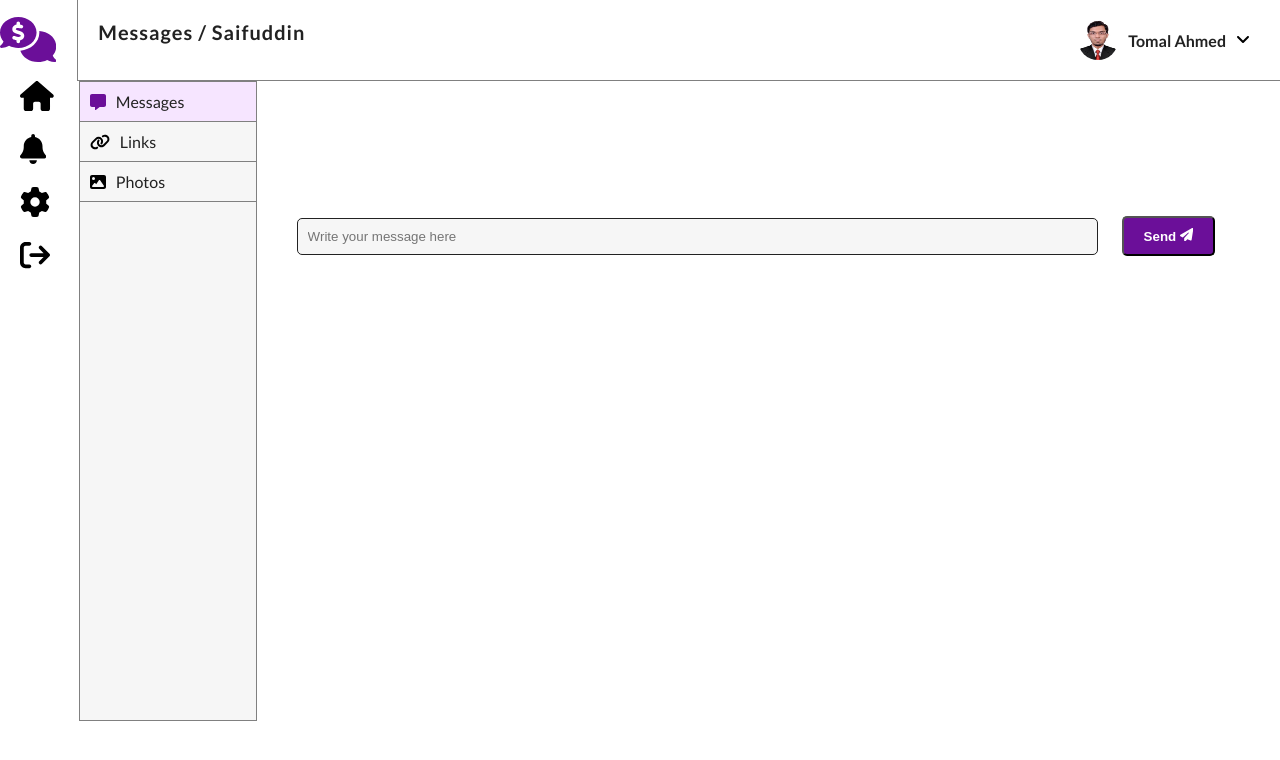
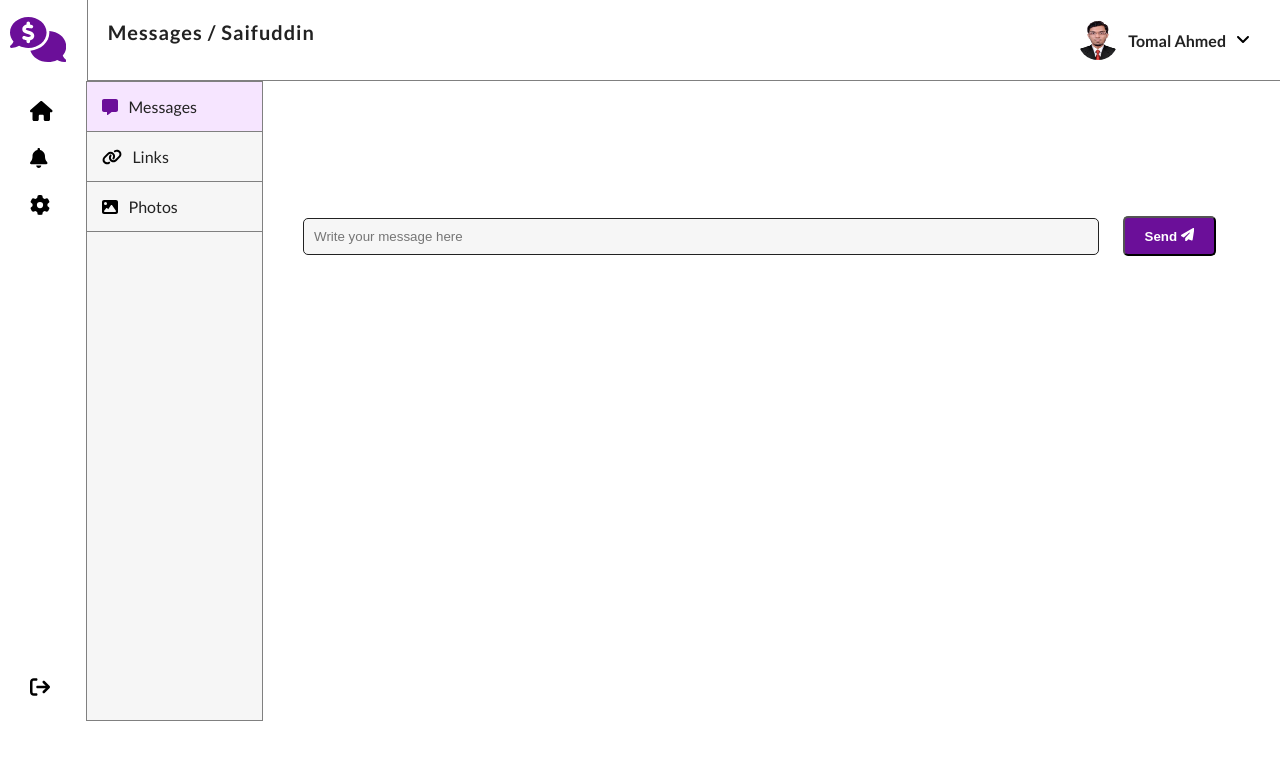
Before and after one commit to rehanmosabbir/frontend-final-assignment, a plain HTML site: page index.html in a window 1280 px wide. Drawn offline with Linux system fonts and the light colour scheme.

Commit message:
fix some UI issues

```diff
--- a/css/style.css
+++ b/css/style.css
@@ -15,6 +15,10 @@ body {
 
 .logo {
   font-size: 45px;
+}
+.logo-box {
+  margin-left: 10px;
+  width: 5%;
 }
 
 .logo-box svg {
@@ -54,10 +58,6 @@ body {
   border-radius: 50%;
 }
 
-.logo-box {
-  width: 5%;
-}
-
 .header {
   display: flex;
   align-items: center;
@@ -80,7 +80,7 @@ body {
 .photos {
   display: flex;
   align-items: center;
-  padding: 10px;
+  padding: 15px;
   border-bottom: 1px solid gray;
 }
 
@@ -104,20 +104,27 @@ body {
   background-color: #f6f6f6;
   height: 80vh;
   width: 20%;
-  margin-left: 25px;
+  margin-left: 33px;
   border: 1px solid gray;
 }
 
 .mini-sidebar {
   width: 5%;
   height: 80vh;
-  padding-left: 20px;
+  padding-left: 30px;
+  padding-top: 20px;
+  position: relative;
 }
 
 .mini-sidebar-icons svg,
 .expand svg {
-  margin-bottom: 20px;
-  font-size: 30px;
+  margin-bottom: 24px;
+  font-size: 20px;
+}
+
+.expand svg {
+  position: absolute;
+  bottom: 0;
 }
 
 .message-info p {
```
